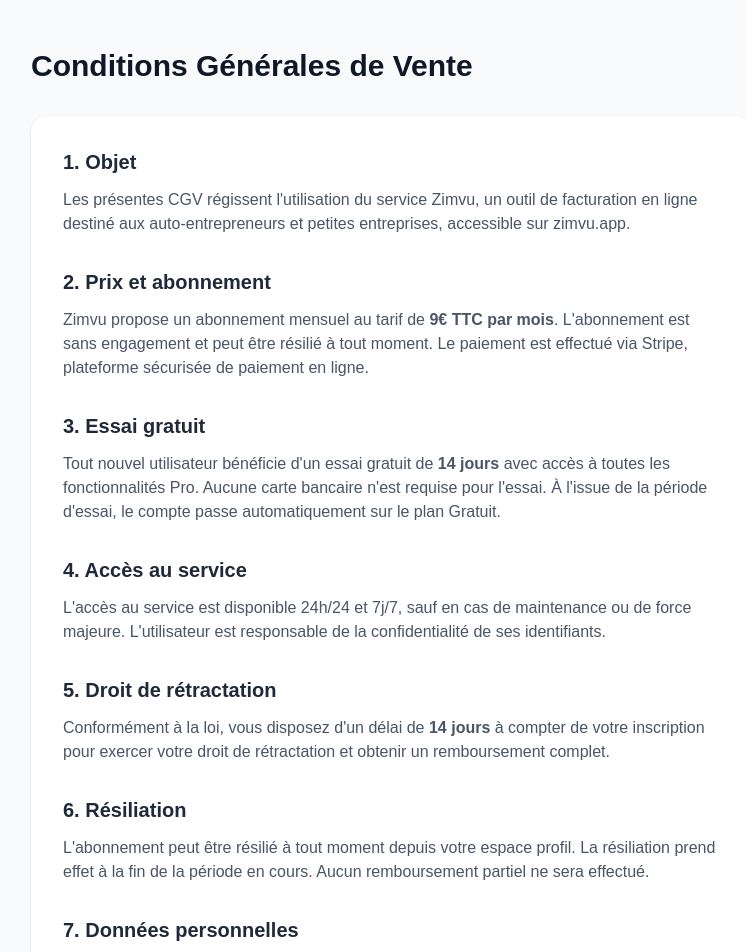
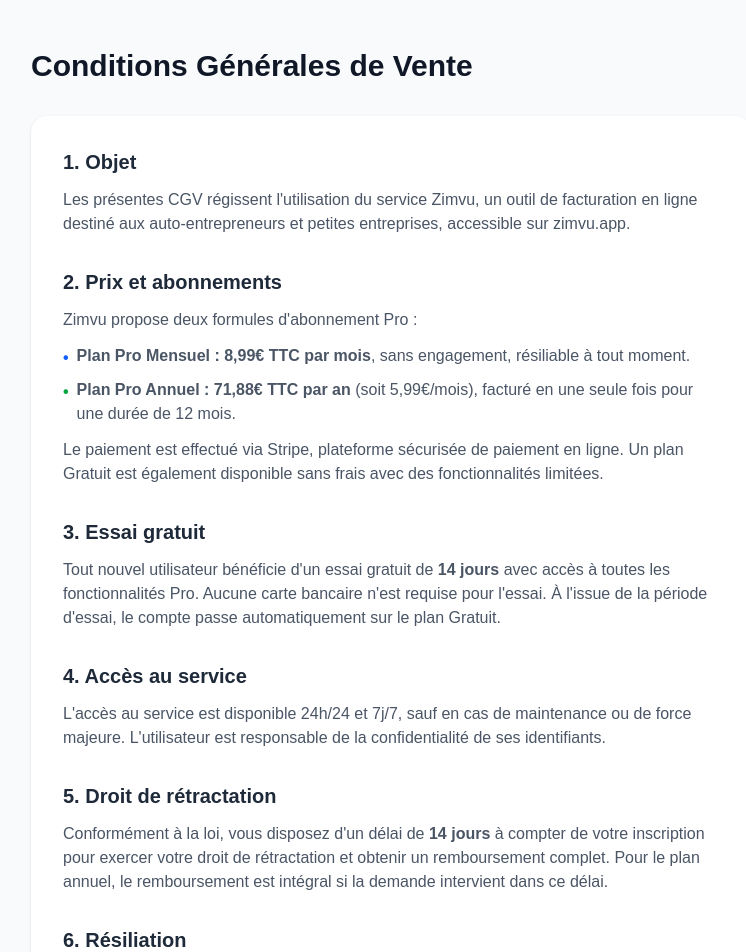
Before and after one commit to devfactapp/zimvu, a Next.js app: page /cgv in a window 1280 px wide. Shown: the top 952 px of the page, without its empty margins (249-995 px from the left). Built offline with nearby package versions, Linux system fonts and the light colour scheme.

Commit message:
CGV mises à jour avec plans mensuel 8.99€ et annuel 71.88€

```diff
--- a/app/cgv/page.js
+++ b/app/cgv/page.js
@@ -14,11 +14,23 @@
           </div>
 
           <div>
-            <h2 className="text-xl font-semibold text-gray-800 mb-3">2. Prix et abonnement</h2>
+            <h2 className="text-xl font-semibold text-gray-800 mb-3">2. Prix et abonnements</h2>
+            <p className="text-gray-600 mb-3">
+              Zimvu propose deux formules d'abonnement Pro :
+            </p>
+            <ul className="text-gray-600 space-y-2 mb-3">
+              <li className="flex items-start gap-2">
+                <span className="text-blue-600 font-bold mt-0.5">•</span>
+                <span><strong>Plan Pro Mensuel : 8,99€ TTC par mois</strong>, sans engagement, résiliable à tout moment.</span>
+              </li>
+              <li className="flex items-start gap-2">
+                <span className="text-green-600 font-bold mt-0.5">•</span>
+                <span><strong>Plan Pro Annuel : 71,88€ TTC par an</strong> (soit 5,99€/mois), facturé en une seule fois pour une durée de 12 mois.</span>
+              </li>
+            </ul>
             <p className="text-gray-600">
-              Zimvu propose un abonnement mensuel au tarif de <strong>9€ TTC par mois</strong>.
-              L'abonnement est sans engagement et peut être résilié à tout moment.
               Le paiement est effectué via Stripe, plateforme sécurisée de paiement en ligne.
+              Un plan Gratuit est également disponible sans frais avec des fonctionnalités limitées.
             </p>
           </div>
 
@@ -44,15 +56,18 @@
             <p className="text-gray-600">
               Conformément à la loi, vous disposez d'un délai de <strong>14 jours</strong> à compter
               de votre inscription pour exercer votre droit de rétractation et obtenir un remboursement complet.
+              Pour le plan annuel, le remboursement est intégral si la demande intervient dans ce délai.
             </p>
           </div>
 
           <div>
             <h2 className="text-xl font-semibold text-gray-800 mb-3">6. Résiliation</h2>
             <p className="text-gray-600">
-              L'abonnement peut être résilié à tout moment depuis votre espace profil.
-              La résiliation prend effet à la fin de la période en cours.
-              Aucun remboursement partiel ne sera effectué.
+              Le plan mensuel peut être résilié à tout moment depuis votre espace profil.
+              La résiliation prend effet à la fin de la période mensuelle en cours.
+              Le plan annuel est souscrit pour une durée de 12 mois et n'est pas remboursable
+              au-delà du délai légal de rétractation de 14 jours.
+              Aucun remboursement partiel ne sera effectué après ce délai.
             </p>
           </div>
 
```
